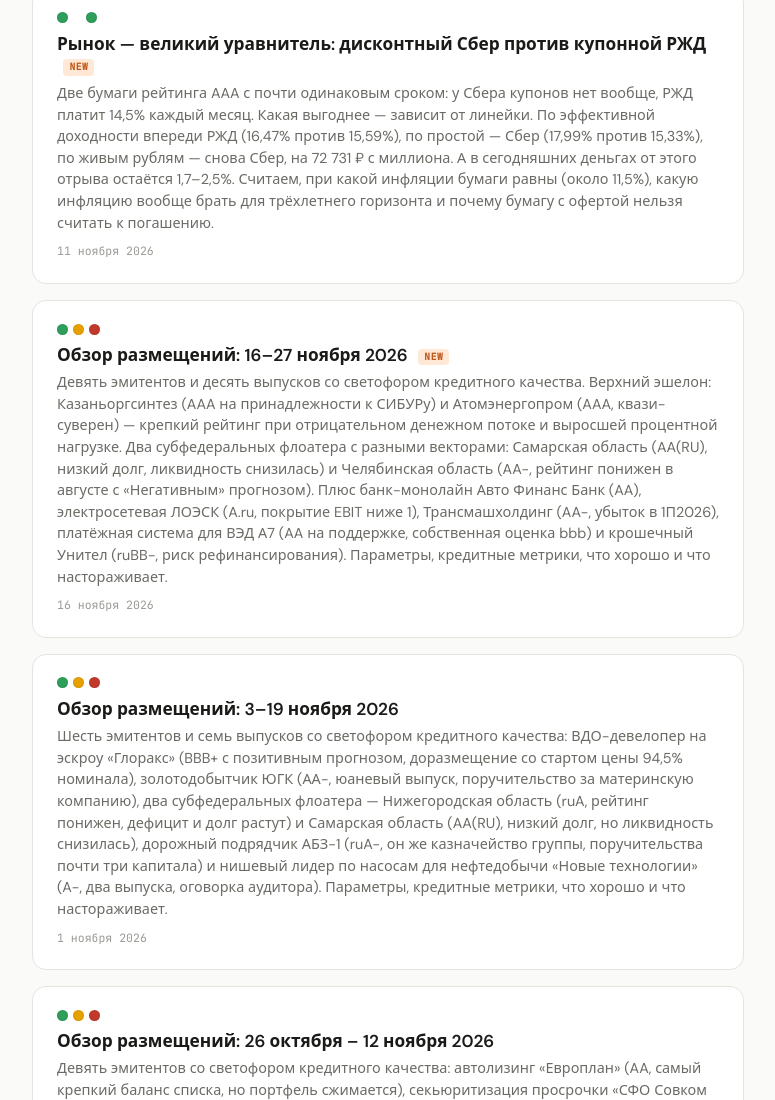
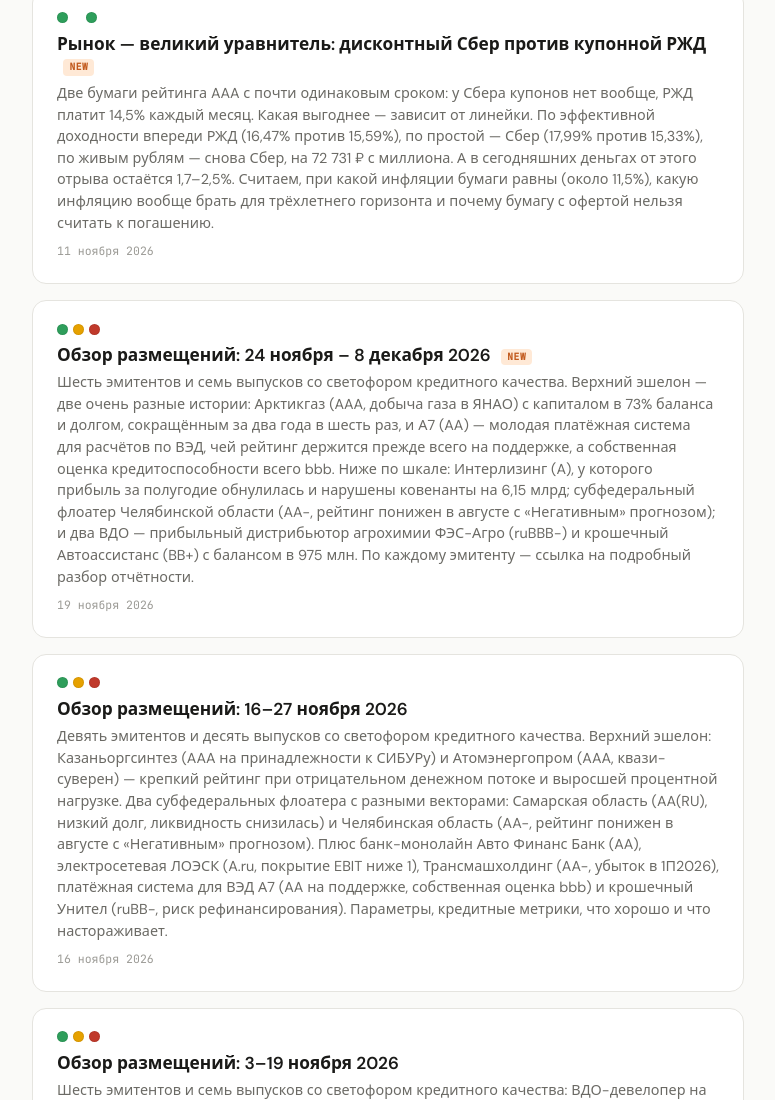
Before and after one commit to ekaterinakutnyak-blip/finance-tools, a plain HTML site: page novosti.html in a window 1280 px wide. Shown: the part 1092-2192 px from the top of the page, without its empty margins (252-1027 px from the left). Drawn offline with Linux system fonts and the light colour scheme; a script that the page names is missing.

Commit message:
Add files via upload

```diff
--- a/novosti.html
+++ b/novosti.html
@@ -76,9 +76,16 @@ h1{font-size:1.7rem;font-weight:700;letter-spacing:-0.02em;margin:1rem 0 0.35rem
 <div class="card-date">11 ноября 2026</div>
 </a>
 
+<a class="card" href="novosti/obzor-razmeshcheniy-24-noyabrya-8-dekabrya-2026.html">
+<div class="sfrow"><span class="dot g"></span><span class="dot y"></span><span class="dot r"></span></div>
+<h3>Обзор размещений: 24 ноября – 8 декабря 2026 <span class="new-badge" data-until="2026-12-09">NEW</span></h3>
+<p>Шесть эмитентов и семь выпусков со светофором кредитного качества. Верхний эшелон — две очень разные истории: Арктикгаз (AAA, добыча газа в ЯНАО) с капиталом в 73% баланса и долгом, сокращённым за два года в шесть раз, и А7 (AA) — молодая платёжная система для расчётов по ВЭД, чей рейтинг держится прежде всего на поддержке, а собственная оценка кредитоспособности всего bbb. Ниже по шкале: Интерлизинг (A), у которого прибыль за полугодие обнулилась и нарушены ковенанты на 6,15 млрд; субфедеральный флоатер Челябинской области (AA−, рейтинг понижен в августе с «Негативным» прогнозом); и два ВДО — прибыльный дистрибьютор агрохимии ФЭС-Агро (ruBBB−) и крошечный Автоассистанс (BB+) с балансом в 975 млн. По каждому эмитенту — ссылка на подробный разбор отчётности.</p>
+<div class="card-date">19 ноября 2026</div>
+</a>
+
 <a class="card" href="novosti/obzor-razmeshcheniy-16-27-noyabrya-2026.html">
 <div class="sfrow"><span class="dot g"></span><span class="dot y"></span><span class="dot r"></span></div>
-<h3>Обзор размещений: 16–27 ноября 2026 <span class="new-badge" data-until="2026-11-29">NEW</span></h3>
+<h3>Обзор размещений: 16–27 ноября 2026</h3>
 <p>Девять эмитентов и десять выпусков со светофором кредитного качества. Верхний эшелон: Казаньоргсинтез (AAA на принадлежности к СИБУРу) и Атомэнергопром (AAA, квази-суверен) — крепкий рейтинг при отрицательном денежном потоке и выросшей процентной нагрузке. Два субфедеральных флоатера с разными векторами: Самарская область (AA(RU), низкий долг, ликвидность снизилась) и Челябинская область (AA−, рейтинг понижен в августе с «Негативным» прогнозом). Плюс банк-монолайн Авто Финанс Банк (AA), электросетевая ЛОЭСК (A.ru, покрытие EBIT ниже 1), Трансмашхолдинг (AA−, убыток в 1П2026), платёжная система для ВЭД А7 (AA на поддержке, собственная оценка bbb) и крошечный Унител (ruBB−, риск рефинансирования). Параметры, кредитные метрики, что хорошо и что настораживает.</p>
 <div class="card-date">16 ноября 2026</div>
 </a>
```
